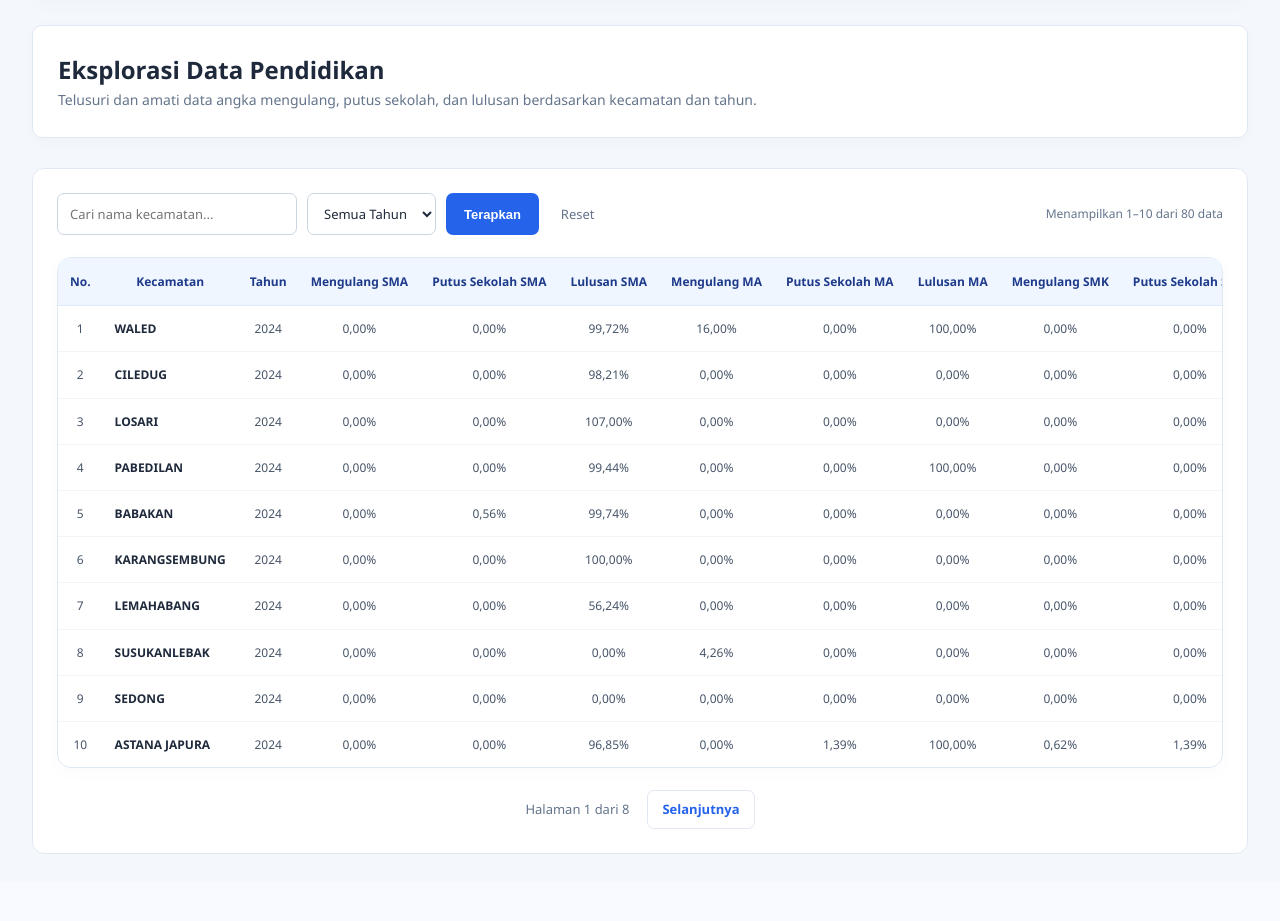
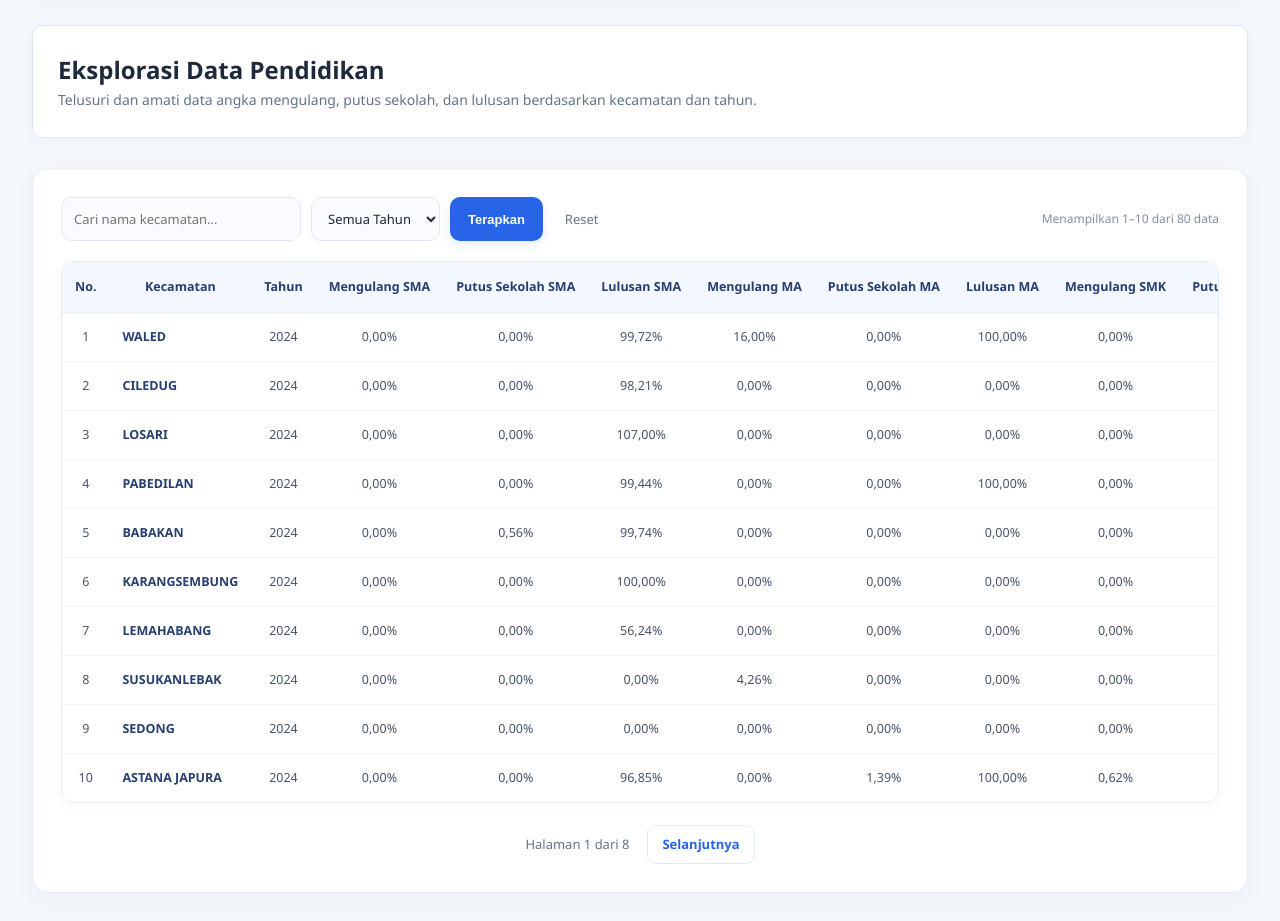
Before and after one commit to dqsw21/data-pendidikan, a Django app: page /dataset/ in a window 1280 px wide. Shown: the part 184-1105 px from the top of the page. Before the commit the page ends 1038 px from the top, so only its background shows below. Run offline with Django 5.2, Linux system fonts and the light colour scheme.

Commit message:
Memperhalus tampilan halaman eksplorasi data

```diff
--- a/static/css/style.css
+++ b/static/css/style.css
@@ -1243,3 +1243,108 @@ button:hover,
         border-radius: 8px;
     }
 }
+
+/* ===== DATASET REFINEMENT ===== */
+.dataset-section {
+    background: #fff;
+    border: 1px solid #e6edf7;
+    border-radius: 16px;
+    padding: clamp(16px, 2.5vw, 28px);
+    box-shadow: 0 6px 24px rgba(25, 43, 87, 0.035);
+}
+
+.dataset-toolbar {
+    gap: 18px;
+    margin-bottom: 20px;
+}
+
+.dataset-filter {
+    gap: 10px;
+}
+
+.dataset-filter input,
+.dataset-filter select {
+    min-height: 44px;
+    border-color: #e1e8f2;
+    border-radius: 10px;
+    background: #f9fbff;
+    transition: border-color .2s, box-shadow .2s, background .2s;
+}
+
+.dataset-filter input:hover,
+.dataset-filter select:hover {
+    border-color: #c5d6f5;
+    background: #fff;
+}
+
+.dataset-filter button {
+    min-height: 44px;
+    border-radius: 10px;
+    background: #2864e8;
+    box-shadow: 0 4px 12px rgba(40, 100, 232, .12);
+}
+
+.dataset-filter button:hover {
+    background: #2057ce;
+    box-shadow: 0 6px 16px rgba(40, 100, 232, .18);
+}
+
+.dataset-filter a {
+    border-radius: 9px;
+}
+
+.dataset-count {
+    color: #8290a8;
+}
+
+.dataset-table-wrapper {
+    border-color: #e7edf6;
+    border-radius: 12px;
+}
+
+.dataset-table {
+    font-size: 12.5px;
+}
+
+.dataset-table thead {
+    background: #f3f7ff;
+    color: #263e70;
+}
+
+.dataset-table th {
+    padding: 15px 13px;
+    border-bottom-color: #e5edf9;
+}
+
+.dataset-table td {
+    padding: 14px 13px;
+    transition: background .18s ease;
+}
+
+.dataset-table tbody tr:hover {
+    background: #f5f8ff;
+}
+
+.dataset-table .district-name {
+    color: #263e70;
+}
+
+.dataset-pagination a {
+    border-color: #e2eaf6;
+    border-radius: 9px;
+    transition: all .2s ease;
+}
+
+.dataset-pagination a:hover {
+    transform: translateY(-1px);
+    background: #edf3ff;
+}
+
+@media (prefers-reduced-motion: reduce) {
+    .dataset-table td,
+    .dataset-pagination a,
+    .dataset-filter input,
+    .dataset-filter select {
+        transition: none;
+    }
+}
```
